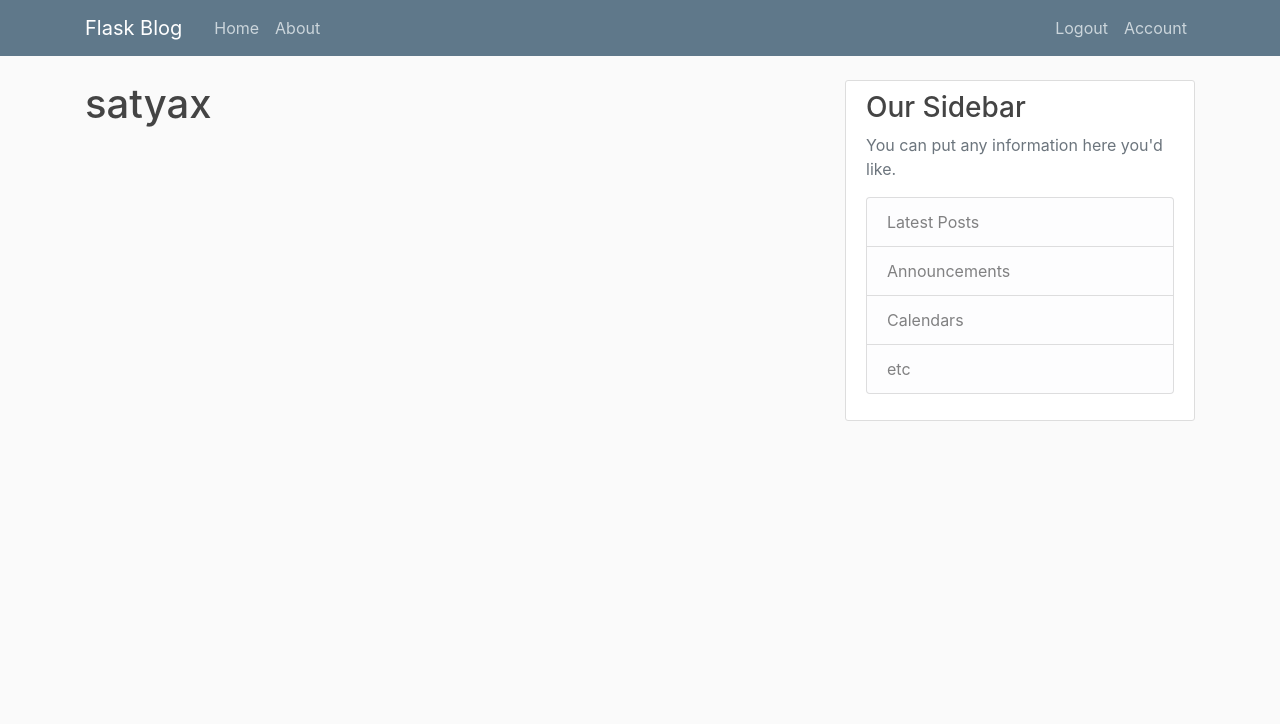
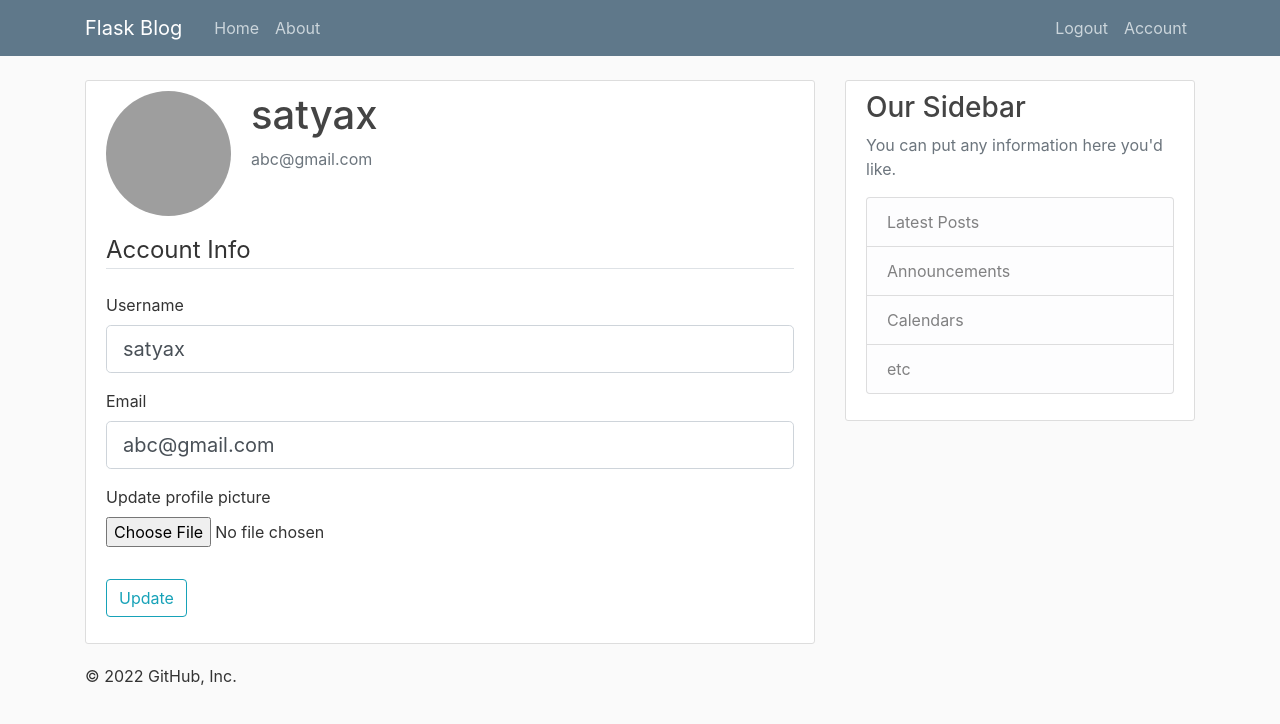
Before and after one commit to TheAIMagics/BlogApp, a Flask app: page /account in a window 1280 px wide. Shown: the top 724 px of the page. Run offline with Flask 2, Linux system fonts and the light colour scheme; a user stored in the database is signed in; some libraries are stand-ins or nearby versions; grey boxes are pictures that could not be loaded.

Commit message:
Account page & image upload

```diff
--- a/flaskblog/forms.py
+++ b/flaskblog/forms.py
@@ -1,7 +1,9 @@
 from flask_wtf import FlaskForm
+from flask_wtf.file import FileField, FileAllowed
 from wtforms import StringField, PasswordField, SubmitField, BooleanField
 from wtforms.validators import DataRequired, Length, Email, EqualTo, ValidationError
 from flaskblog.models import User
+from flask_login import current_user
 
 
 class RegistrationForm(FlaskForm):
@@ -15,11 +17,32 @@ class RegistrationForm(FlaskForm):
     submit = SubmitField('Sign Up')
 
     def validate_username(self, username):
+        user = User.query.filter_by(username=username.data).first()
+        if user:
+            raise ValidationError('Username already exists')
+
+    def validate_email(self, email):
+        user = User.query.filter_by(email=email.data).first()
+        if user:
+            raise ValidationError('Email already exists')
+
+
+class UpdateAccountForm(FlaskForm):
+    username = StringField('Username',
+                           validators=[DataRequired(), Length(min=2, max=20)])
+    email = StringField('Email',
+                        validators=[DataRequired(), Email()])
+    picture = FileField("Update profile picture", validators=[FileAllowed(['jpg', 'png'])])
+    submit = SubmitField('Update')
+
+    def validate_username(self, username):
+        if username.data != current_user.username:
             user = User.query.filter_by(username=username.data).first()
             if user:
                 raise ValidationError('Username already exists')
 
     def validate_email(self, email):
+        if email.data != current_user.email:
             user = User.query.filter_by(email=email.data).first()
             if user:
                 raise ValidationError('Email already exists')
--- a/flaskblog/routes.py
+++ b/flaskblog/routes.py
@@ -1,6 +1,8 @@
+import os,secrets
+from PIL import Image
 from flask import render_template, url_for, flash, redirect, request
 from flaskblog import app, db, bcrypt
-from flaskblog.forms import RegistrationForm, LoginForm
+from flaskblog.forms import RegistrationForm, LoginForm, UpdateAccountForm
 from flaskblog.models import User, Post
 from flask_login import login_user, current_user, logout_user, login_required
 
@@ -66,7 +68,34 @@ def logout():
     logout_user()
     return redirect(url_for('home'))
 
-@app.route("/account")
+def save_picture(form_picture):
+    random_hex = secrets.token_hex(8)
+    _, f_ext = os.path.splitext(form_picture.filename)
+    picture_fn = random_hex + f_ext
+    picture_path = os.path.join(app.root_path, 'static/profile_pics',picture_fn)
+    form_picture.save(picture_path)
+    ouput_size = (125, 125)
+    image = Image.open(form_picture)
+    image.thumbnail(ouput_size)
+    image.save(picture_path)
+    return picture_fn
+
+
+@app.route("/account", methods = ['GET','POST'])
 @login_required
 def account():
-    return render_template('account.html', title = 'Account')
+    form = UpdateAccountForm()
+    if form.validate_on_submit():
+        if form.picture.data:
+            picture_file = save_picture(form.picture.data)
+            current_user.image_file = picture_file
+        current_user.username = form.username.data
+        current_user.email = form.email.data
+        db.session.commit()
+        flash('Your account has been updated','success')
+        return redirect(url_for('account'))
+    elif request.method == 'GET':
+        form.username.data = current_user.username
+        form.email.data = current_user.email
+    image_file = url_for('static', filename = 'profile_pics/' + current_user.image_file)
+    return render_template('account.html', title = 'Account', image_file = image_file, form = form)
--- a/flaskblog/templates/account.html
+++ b/flaskblog/templates/account.html
@@ -1,4 +1,60 @@
 {% extends "layout.html" %}
 {% block content %}
-    <h1> {{current_user.username}}</h1>
+    <div class="content-section">
+      <div class="media">
+        <img class="rounded-circle account-img" src="{{image_file}}">
+        <div class="media-body">
+          <h2 class="account-heading">{{ current_user.username}}</h2>
+          <p class="text-secondary">{{ current_user.email}}</p>
+        </div>
+      </div>
+        <form method="POST" action="" enctype="multipart/form-data" novalidate>
+            {{ form.hidden_tag() }}
+            <fieldset class="form-group">
+                <legend class="border-bottom mb-4">Account Info</legend>
+                <div class="form-group">
+                    {{ form.username.label(class="form-control-label") }}
+
+                    {% if form.username.errors %}
+                        {{ form.username(class="form-control form-control-lg is-invalid") }}
+                        <div class="invalid-feedback">
+                            {% for error in form.username.errors %}
+                                <span>{{ error }}</span>
+                            {% endfor %}
+                        </div>
+                    {% else %}
+                        {{ form.username(class="form-control form-control-lg") }}
+                    {% endif %}
+                </div>
+                <div class="form-group">
+                    {{ form.email.label(class="form-control-label") }}
+                    {% if form.email.errors %}
+                        {{ form.email(class="form-control form-control-lg is-invalid") }}
+                        <div class="invalid-feedback">
+                            {% for error in form.email.errors %}
+                                <span>{{ error }}</span>
+                            {% endfor %}
+                        </div>
+                    {% else %}
+                        {{ form.email(class="form-control form-control-lg") }}
+                    {% endif %}
+                </div>
+                 <div class="form-group">
+                    {{ form.picture.label() }}
+                     {{ form.picture(class = 'form-control-file') }}
+
+                     {% if form.picture.errors %}
+                        {% for error in form.picture.errors %}
+                            <span class = "text-danger">{{error}}</span>
+                        {% endfor %}
+                     {% endif %}
+             </div>
+            </fieldset>
+            <div class="form-group">
+                {{ form.submit(class="btn btn-outline-info") }}
+            </div>
+        </form>
+
+</div>
+© 2022 GitHub, Inc.
 {% endblock content %}
```
Also changed, not shown: flaskblog/site.db.
